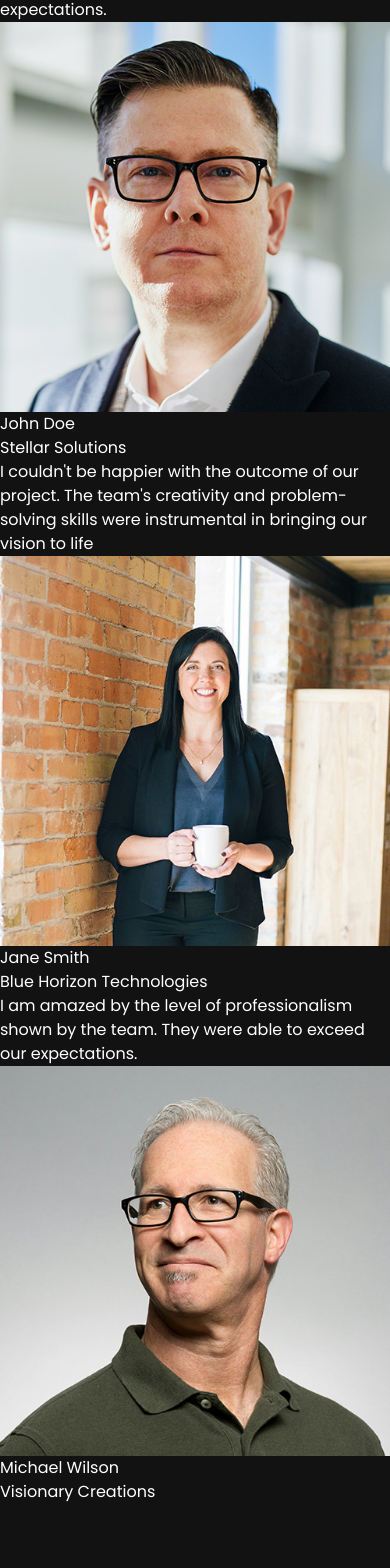
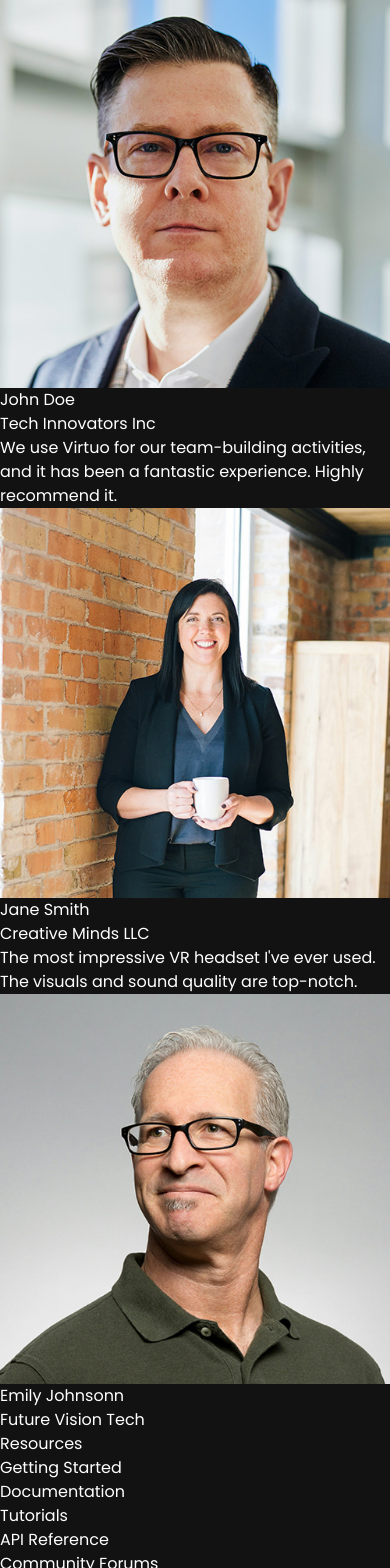
Before and after one commit to SilvaBNS/Virtuo, a React (Vite) app: page / in a window 390 px wide. Shown: the part 3072-4640 px from the top of the page. Before the commit the page ends 4576 px from the top, so only its background shows below. Built offline with nearby package versions, Linux system fonts and the light colour scheme; a web font is replaced by a local one.

Commit message:
Create footer

```diff
--- a/src/App.jsx
+++ b/src/App.jsx
@@ -1,5 +1,6 @@
 import AboutUs from "./components/AboutUs"
 import FeatureSection from "./components/FeatureSection"
+import Footer from "./components/Footer"
 import HeroSection from "./components/HeroSection"
 import Navbar from "./components/Navbar"
 import Products from "./components/Products"
@@ -17,6 +18,7 @@
         <Workflow/>
         <AboutUs/>
         <Testimonials/>
+        <Footer/>
       </div>
 
     </>
--- /dev/null
+++ b/src/components/Footer.jsx
@@ -0,0 +1,47 @@
+import { resourcesLinks, platformLinks, communityLinks } from "../constants"
+
+const Footer = () => {
+  return (
+    <div>
+        <footer className="mt-20 border-t py-10 border-neutral-700">
+            <div className="grid grid-cold-2 lg:grid-cols-3 gap-4">
+                <div>
+                    <h3 className="text-md font-semibold mb-4">Resources</h3>
+                    <ul className="space-y-2">
+                        {resourcesLinks.map((link,index) =>(
+                            <li key={index}>
+                                <a className="text-neutral-400 hover:text-neutral-200" href={link.href}>{link.text}</a>
+                            </li>
+                        ))}
+                    </ul>
+                </div>
+
+                <div>
+                    <h3 className="text-md font-semibold mb-4">Platform</h3>
+                    <ul className="space-y-2">
+                        {platformLinks.map((link,index) =>(
+                            <li key={index}>
+                                <a className="text-neutral-400 hover:text-neutral-200" href={link.href}>{link.text}</a>
+                            </li>
+                        ))}
+                    </ul>
+                </div>
+
+                <div>
+                    <h3 className="text-md font-semibold mb-4">Community</h3>
+                    <ul className="space-y-2">
+                        {communityLinks.map((link,index) =>(
+                            <li key={index}>
+                                <a className="text-neutral-400 hover:text-neutral-200" href={link.href}>{link.text}</a>
+                            </li>
+                        ))}
+                    </ul>
+                </div>
+
+            </div>
+        </footer>
+    </div>
+  )
+}
+
+export default Footer
--- a/src/constants/index.jsx
+++ b/src/constants/index.jsx
@@ -20,15 +20,15 @@
 export const testimonials = [
   {
     user: "John Doe",
-    company: "Stellar Solutions",
+    company: "Tech Innovators Inc",
     image: user1,
-    text: "I am extremely satisfied with the services provided. The team was responsive, professional, and delivered results beyond my expectations.",
+    text: "Virtuo has completely transformed the way we experience virtual reality. The quality and immersion are unmatched!",
   },
   {
     user: "Jane Smith",
-    company: "Blue Horizon Technologies",
+    company: "Creative Minds LLC",
     image: user2,
-    text: "I couldn't be happier with the outcome of our project. The team's creativity and problem-solving skills were instrumental in bringing our vision to life",
+    text: "We use Virtuo for our team-building activities, and it has been a fantastic experience. Highly recommend it.",
   },
   // {
   //   user: "David Johnson",
@@ -43,10 +43,10 @@
   //   text: "Working with the team at XYZ Company was a game-changer for our project. Their attention to detail and innovative solutions helped us achieve our goals faster than we thought possible. We are grateful for their expertise and professionalism!",
   // },
   {
-    user: "Michael Wilson",
-    company: "Visionary Creations",
+    user: "Emily Johnsonn",
+    company: "Future Vision Tech",
     image: user5,
-    text: "I am amazed by the level of professionalism shown by the team. They were able to exceed our expectations.",
+    text: "The most impressive VR headset I've ever used. The visuals and sound quality are top-notch.",
   },
   // {
   //   user: "Emily Davis",
```
